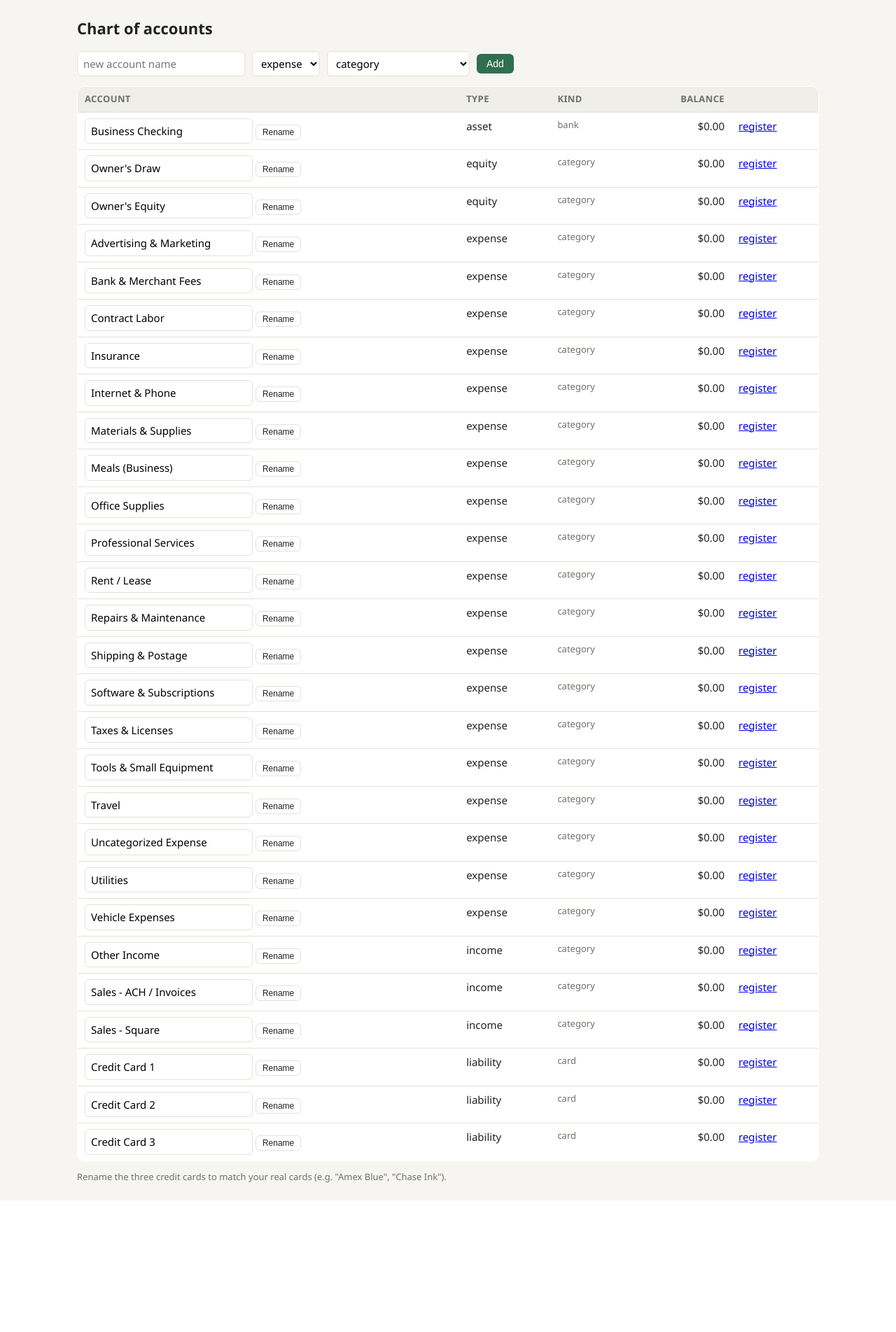
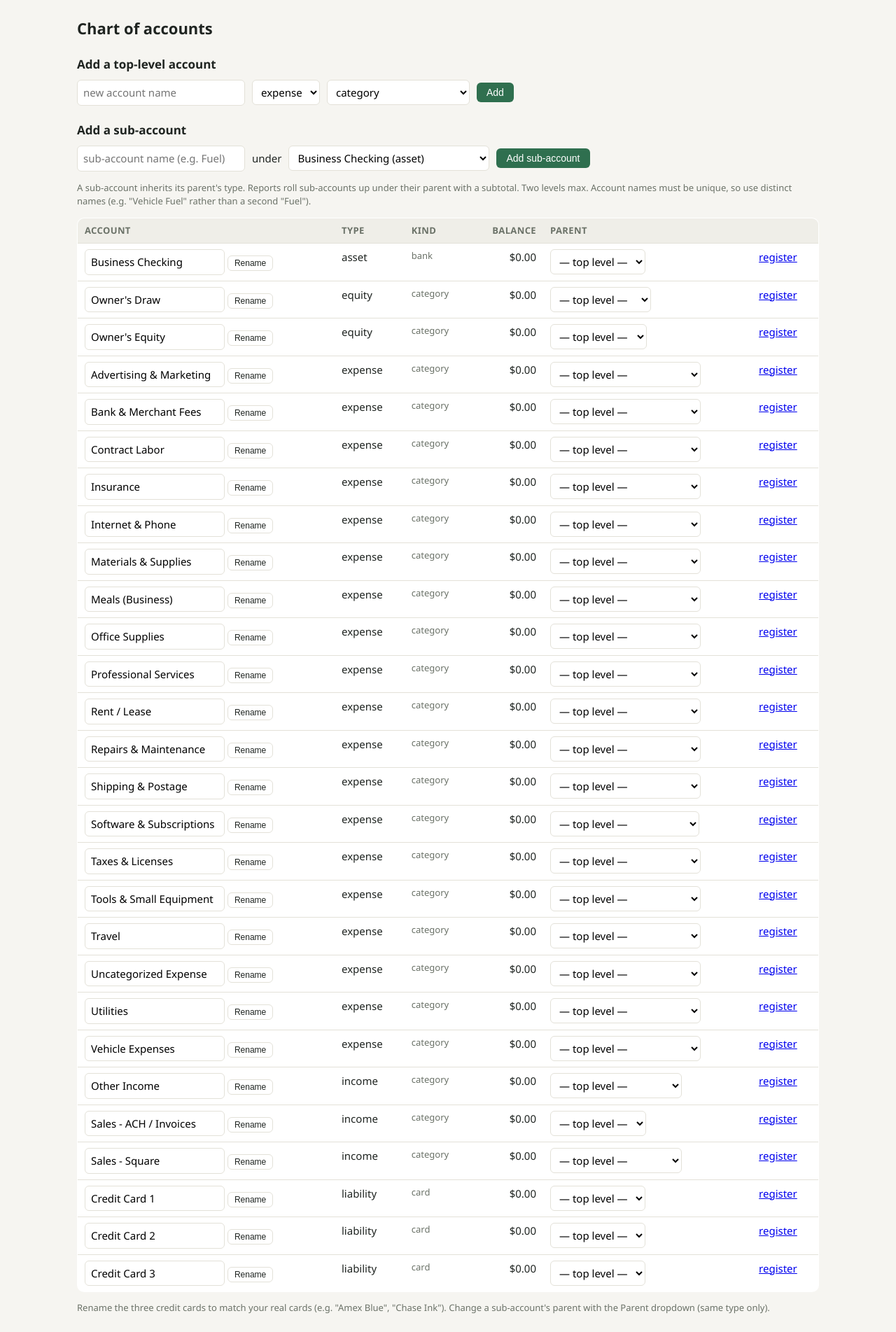
Before and after one commit to outlierworkshop/shopbooks, a FastAPI app: page /accounts in a window 1280 px wide. Shown: the part 51-1954 px from the top of the page at 70% size. Before the commit the page ends 1766 px from the top, so only its background shows below. Run offline with FastAPI, Linux system fonts and the light colour scheme; data comes from the database, SQL or seed files in the repository; data that the repository does not hold is empty.

Commit message:
Add sub-accounts (two-level chart of accounts with report roll-up)
accounts.parent_id (column migration) enables Category -> Subcategory
hierarchy; sub-accounts inherit their parent's type. The Accounts page gains
create-sub-account and re-parent controls with validation (same type, parent
must be top-level, no third level, unique names).

Reports (P&L + balance sheet) roll children up under their parent with a
subtotal and a "(direct)" line for postings made straight to the parent
(ledger._account_tree). Category dropdowns show "Parent : Child" labels
(app.categories); CSV and tax-package exports indent via
app._write_account_section. Two levels keeps the roll-up from double-counting.

Covered by test_subaccounts.py (creation, type inheritance, validation,
labels, roll-up totals, CSV).

Co-Authored-By: Claude Fable 5 <noreply@anthropic.com>

```diff
--- a/app.py
+++ b/app.py
@@ -1,5 +1,6 @@
 """ShopBooks - local double-entry accounting for a one-person business."""
 import io
+import sqlite3
 from datetime import date as date_cls, datetime
 from pathlib import Path
 
@@ -37,9 +38,41 @@ def ctx(request, con, **kw):
 
 
 def categories(con, types=("expense", "income", "asset", "liability", "equity")):
+    """Account options in tree order, each as a dict with a hierarchical `label`
+    ('Parent : Child' for sub-accounts) for use in <select> menus."""
     qmarks = ",".join("?" * len(types))
-    return con.execute(f"SELECT * FROM accounts WHERE active=1 AND type IN ({qmarks}) ORDER BY type, name",
-                       types).fetchall()
+    rows = con.execute(f"SELECT * FROM accounts WHERE active=1 AND type IN ({qmarks})", types).fetchall()
+    names = {r["id"]: r["name"] for r in rows}
+    tops = sorted((r for r in rows if not r["parent_id"]), key=lambda r: (r["type"], r["name"]))
+    out, placed = [], set()
+
+    def add(r, label):
+        out.append({"id": r["id"], "name": r["name"], "type": r["type"], "label": label})
+        placed.add(r["id"])
+
+    for p in tops:
+        add(p, p["name"])
+        for c in sorted((r for r in rows if r["parent_id"] == p["id"]), key=lambda r: r["name"]):
+            add(c, f"{p['name']} : {c['name']}")
+    for r in rows:  # sub-accounts whose parent was filtered out by `types`
+        if r["id"] not in placed:
+            label = f"{names.get(r['parent_id'], '')} : {r['name']}".lstrip(" :") if r["parent_id"] else r["name"]
+            add(r, label)
+    return out
+
+
+def _write_account_section(w, items):
+    """Write a P&L / balance-sheet section to a CSV writer, sub-accounts indented under parents."""
+    for it in items:
+        if it.get("children"):
+            w.writerow([it["name"], ""])
+            if it.get("own"):
+                w.writerow([f"  {it['name']} (direct)", f"{it['own'] / 100:.2f}"])
+            for c in it["children"]:
+                w.writerow([f"  {c['name']}", f"{c['amount'] / 100:.2f}"])
+            w.writerow([f"  Total {it['name']}", f"{it['amount'] / 100:.2f}"])
+        else:
+            w.writerow([it["name"], f"{it['amount'] / 100:.2f}"])
 
 
 @app.get("/favicon.ico")
@@ -583,13 +616,11 @@ def pnl_csv(start: str, end: str):
         w.writerow(["Profit & Loss", f"{start} to {end}"])
         w.writerow([])
         w.writerow(["INCOME"])
-        for i in p["income"]:
-            w.writerow([i["name"], f"{i['amount']/100:.2f}"])
+        _write_account_section(w, p["income"])
         w.writerow(["Total Income", f"{p['total_income']/100:.2f}"])
         w.writerow([])
         w.writerow(["EXPENSES"])
-        for x in p["expenses"]:
-            w.writerow([x["name"], f"{x['amount']/100:.2f}"])
+        _write_account_section(w, p["expenses"])
         w.writerow(["Total Expenses", f"{p['total_expenses']/100:.2f}"])
         w.writerow([])
         w.writerow(["Net Profit", f"{p['net']/100:.2f}"])
@@ -998,11 +1029,9 @@ def tax_package(year: int):
         with zipfile.ZipFile(zbuf, "w", zipfile.ZIP_DEFLATED) as z:
             def pnl_rows(w):
                 w.writerow(["Profit & Loss", f"{start} to {end}"]); w.writerow([])
-                w.writerow(["INCOME"])
-                for i in p["income"]: w.writerow([i["name"], f"{i['amount']/100:.2f}"])
+                w.writerow(["INCOME"]); _write_account_section(w, p["income"])
                 w.writerow(["Total Income", f"{p['total_income']/100:.2f}"]); w.writerow([])
-                w.writerow(["EXPENSES"])
-                for x in p["expenses"]: w.writerow([x["name"], f"{x['amount']/100:.2f}"])
+                w.writerow(["EXPENSES"]); _write_account_section(w, p["expenses"])
                 w.writerow(["Total Expenses", f"{p['total_expenses']/100:.2f}"]); w.writerow([])
                 w.writerow(["Net Profit", f"{p['net']/100:.2f}"])
             z.writestr(f"{year}_profit_and_loss.csv", make_csv(pnl_rows))
@@ -1012,8 +1041,7 @@ def tax_package(year: int):
                 for section, items_, tot in (("ASSETS", bs["assets"], bs["total_assets"]),
                                              ("LIABILITIES", bs["liabilities"], bs["total_liabilities"]),
                                              ("EQUITY", bs["equity"], bs["total_equity"])):
-                    w.writerow([section])
-                    for i in items_: w.writerow([i["name"], f"{i['amount']/100:.2f}"])
+                    w.writerow([section]); _write_account_section(w, items_)
                     w.writerow([f"Total {section.title()}", f"{tot/100:.2f}"]); w.writerow([])
             z.writestr(f"{year}_balance_sheet.csv", make_csv(bs_rows))
 
@@ -1054,23 +1082,61 @@ def tax_package(year: int):
 
 # ---------- accounts, rules, settings ----------
 
+def _set_parent(con, account_id, parent_id):
+    """Validate and set/clear an account's parent. Raises ValueError on an invalid move."""
+    if not parent_id:
+        con.execute("UPDATE accounts SET parent_id=NULL WHERE id=?", (account_id,))
+        return
+    if parent_id == account_id:
+        raise ValueError("An account can't be its own parent.")
+    child = con.execute("SELECT * FROM accounts WHERE id=?", (account_id,)).fetchone()
+    parent = con.execute("SELECT * FROM accounts WHERE id=?", (parent_id,)).fetchone()
+    if not child or not parent:
+        raise ValueError("Account not found.")
+    if parent["type"] != child["type"]:
+        raise ValueError("A sub-account must have the same type as its parent.")
+    if parent["parent_id"] is not None:
+        raise ValueError("Only two levels are allowed - the parent must be a top-level account.")
+    if con.execute("SELECT 1 FROM accounts WHERE parent_id=?", (account_id,)).fetchone():
+        raise ValueError("This account has sub-accounts, so it can't also become a sub-account.")
+    con.execute("UPDATE accounts SET parent_id=? WHERE id=?", (parent_id, account_id))
+
+
 @app.get("/accounts", response_class=HTMLResponse)
-def accounts_page(request: Request):
+def accounts_page(request: Request, err: str = ""):
     con = db.connect()
     try:
         accounts = ledger.accounts_with_balances(con)
-        return templates.TemplateResponse(request, "accounts.html", ctx(request, con, accounts=accounts))
+        parents = [a for a in accounts if a["parent_id"] is None]
+        return templates.TemplateResponse(request, "accounts.html", ctx(
+            request, con, accounts=accounts, parents=parents, err=err))
     finally:
         con.close()
 
 
 @app.post("/accounts")
-def accounts_add(name: str = Form(...), type: str = Form(...), kind: str = Form("category")):
+def accounts_add(name: str = Form(...), type: str = Form("expense"), kind: str = Form("category"),
+                 parent_id: str = Form("")):
+    from urllib.parse import quote
     con = db.connect()
     try:
-        con.execute("INSERT OR IGNORE INTO accounts(name,type,kind) VALUES(?,?,?)", (name.strip(), type, kind))
+        if parent_id:  # sub-account inherits type/kind from its (top-level) parent
+            p = con.execute("SELECT * FROM accounts WHERE id=?", (int(parent_id),)).fetchone()
+            if not p:
+                raise ValueError("Parent account not found.")
+            if p["parent_id"] is not None:
+                raise ValueError("Pick a top-level account as the parent (only two levels are allowed).")
+            cur = con.execute("INSERT INTO accounts(name,type,kind,parent_id) VALUES(?,?,?,?)",
+                              (name.strip(), p["type"], p["kind"], p["id"]))
+        else:
+            cur = con.execute("INSERT INTO accounts(name,type,kind) VALUES(?,?,?)", (name.strip(), type, kind))
         con.commit()
         return RedirectResponse("/accounts", status_code=303)
+    except sqlite3.IntegrityError:
+        return RedirectResponse("/accounts?err=" + quote(f"An account named '{name.strip()}' already exists (names must be unique)."),
+                                status_code=303)
+    except ValueError as e:
+        return RedirectResponse("/accounts?err=" + quote(str(e)), status_code=303)
     finally:
         con.close()
 
@@ -1082,6 +1148,20 @@ def accounts_rename(account_id: int = Form(...), name: str = Form(...)):
         con.execute("UPDATE accounts SET name=? WHERE id=?", (name.strip(), account_id))
         con.commit()
         return RedirectResponse("/accounts", status_code=303)
+    finally:
+        con.close()
+
+
+@app.post("/accounts/parent")
+def accounts_set_parent(account_id: int = Form(...), parent_id: str = Form("")):
+    from urllib.parse import quote
+    con = db.connect()
+    try:
+        _set_parent(con, account_id, int(parent_id) if parent_id else None)
+        con.commit()
+        return RedirectResponse("/accounts", status_code=303)
+    except ValueError as e:
+        return RedirectResponse("/accounts?err=" + quote(str(e)), status_code=303)
     finally:
         con.close()
 
--- a/db.py
+++ b/db.py
@@ -68,6 +68,7 @@ SCHEMA = """
 CREATE TABLE IF NOT EXISTS accounts(
   id INTEGER PRIMARY KEY,
   name TEXT UNIQUE NOT NULL,
+  parent_id INTEGER REFERENCES accounts(id),  -- NULL = top-level; else a sub-account (2 levels max)
   type TEXT NOT NULL CHECK(type IN ('asset','liability','equity','income','expense')),
   kind TEXT NOT NULL DEFAULT 'category',   -- 'bank','card','category'
   active INTEGER NOT NULL DEFAULT 1
@@ -252,6 +253,9 @@ def _column_migrations(con):
     have = {r["name"] for r in con.execute("PRAGMA table_info(documents)").fetchall()}
     if "sha256" not in have:
         con.execute("ALTER TABLE documents ADD COLUMN sha256 TEXT")
+    acct = {r["name"] for r in con.execute("PRAGMA table_info(accounts)").fetchall()}
+    if "parent_id" not in acct:
+        con.execute("ALTER TABLE accounts ADD COLUMN parent_id INTEGER REFERENCES accounts(id)")
 
 
 def init():
--- a/templates/accounts.html
+++ b/templates/accounts.html
@@ -2,6 +2,9 @@
 {% block title %}Accounts{% endblock %}
 {% block content %}
 <h1>Chart of accounts</h1>
+{% if err %}<p class="error">{{ err }}</p>{% endif %}
+
+<h2>Add a top-level account</h2>
 <form method="post" class="toolbar">
   <input type="text" name="name" placeholder="new account name" required>
   <select name="type">
@@ -16,22 +19,53 @@
   </select>
   <button type="submit">Add</button>
 </form>
+
+<h2>Add a sub-account</h2>
+<form method="post" class="toolbar">
+  <input type="text" name="name" placeholder="sub-account name (e.g. Fuel)" required>
+  <label>under</label>
+  <select name="parent_id" required>
+    {% for p in parents %}<option value="{{ p.id }}">{{ p.name }} ({{ p.type }})</option>{% endfor %}
+  </select>
+  <button type="submit">Add sub-account</button>
+</form>
+<p class="muted">A sub-account inherits its parent's type. Reports roll sub-accounts up under their
+parent with a subtotal. Two levels max. Account names must be unique, so use distinct names
+(e.g. "Vehicle Fuel" rather than a second "Fuel").</p>
+
 <table>
-  <tr><th>Account</th><th>Type</th><th>Kind</th><th class="num">Balance</th><th></th></tr>
+  <tr><th>Account</th><th>Type</th><th>Kind</th><th class="num">Balance</th><th>Parent</th><th></th></tr>
   {% for a in accounts %}
   <tr>
     <td>
       <form class="inline" method="post" action="/accounts/rename">
         <input type="hidden" name="account_id" value="{{ a.id }}">
-        <input type="text" name="name" value="{{ a.name }}" style="width:240px">
+        {% if a.parent_id %}<span class="muted">↳ </span>{% endif %}
+        <input type="text" name="name" value="{{ a.name }}" style="width:200px">
         <button class="small ghost" type="submit">Rename</button>
       </form>
     </td>
     <td>{{ a.type }}</td><td class="muted">{{ a.kind }}</td>
     <td class="num {{ 'neg' if a.balance < 0 else '' }}">${{ a.balance|money }}</td>
+    <td>
+      {% if not a.is_parent %}
+      <form class="inline" method="post" action="/accounts/parent">
+        <input type="hidden" name="account_id" value="{{ a.id }}">
+        <select name="parent_id" onchange="this.form.submit()">
+          <option value="">— top level —</option>
+          {% for p in parents %}
+          {% if p.id != a.id and p.type == a.type %}
+          <option value="{{ p.id }}" {{ 'selected' if a.parent_id == p.id else '' }}>{{ p.name }}</option>
+          {% endif %}
+          {% endfor %}
+        </select>
+      </form>
+      {% else %}<span class="muted">—</span>{% endif %}
+    </td>
     <td><a href="/register/{{ a.id }}">register</a></td>
   </tr>
   {% endfor %}
 </table>
-<p class="muted">Rename the three credit cards to match your real cards (e.g. "Amex Blue", "Chase Ink").</p>
+<p class="muted">Rename the three credit cards to match your real cards (e.g. "Amex Blue", "Chase Ink").
+Change a sub-account's parent with the Parent dropdown (same type only).</p>
 {% endblock %}
--- a/templates/entry.html
+++ b/templates/entry.html
@@ -9,11 +9,11 @@
   <label>Amount ($)</label><input type="text" name="amount" placeholder="125.00" required>
   <label>Money to (debit)</label>
   <select name="to_account" required>
-    {% for c in cats %}<option value="{{ c.id }}">{{ c.name }} ({{ c.type }})</option>{% endfor %}
+    {% for c in cats %}<option value="{{ c.id }}">{{ c.label }} ({{ c.type }})</option>{% endfor %}
   </select>
   <label>Money from (credit)</label>
   <select name="from_account" required>
-    {% for c in cats %}<option value="{{ c.id }}">{{ c.name }} ({{ c.type }})</option>{% endfor %}
+    {% for c in cats %}<option value="{{ c.id }}">{{ c.label }} ({{ c.type }})</option>{% endfor %}
   </select>
   <label>Memo</label><input type="text" name="memo">
   <span></span><span><button type="submit">Post entry</button></span>
--- a/templates/review.html
+++ b/templates/review.html
@@ -37,7 +37,7 @@
       <select name="cat_{{ it.id }}">
         <option value="">- choose -</option>
         {% for c in cats %}
-        <option value="{{ c.id }}" {{ 'selected' if it.category_id == c.id else '' }}>{{ c.name }} ({{ c.type }})</option>
+        <option value="{{ c.id }}" {{ 'selected' if it.category_id == c.id else '' }}>{{ c.label }} ({{ c.type }})</option>
         {% endfor %}
       </select>
     </td>
--- a/templates/rules.html
+++ b/templates/rules.html
@@ -7,7 +7,7 @@ on import. Longer patterns win. Rules are also created from the "Remember" check
 <form method="post" class="toolbar">
   <input type="text" name="pattern" placeholder="e.g. HARBOR FREIGHT" required>
   <select name="account_id">
-    {% for c in cats %}<option value="{{ c.id }}">{{ c.name }} ({{ c.type }})</option>{% endfor %}
+    {% for c in cats %}<option value="{{ c.id }}">{{ c.label }} ({{ c.type }})</option>{% endfor %}
   </select>
   <button type="submit">Add rule</button>
 </form>
```
Also changed, not shown: docs/ARCHITECTURE.md (+12 -4 lines), docs/ROADMAP.md (+10 -0 lines), docs/USER_GUIDE.md (+13 -0 lines), ledger.py (+53 -23 lines), templates/reports.html (+17 -5 lines), test_subaccounts.py (added, +72 -0 lines).
